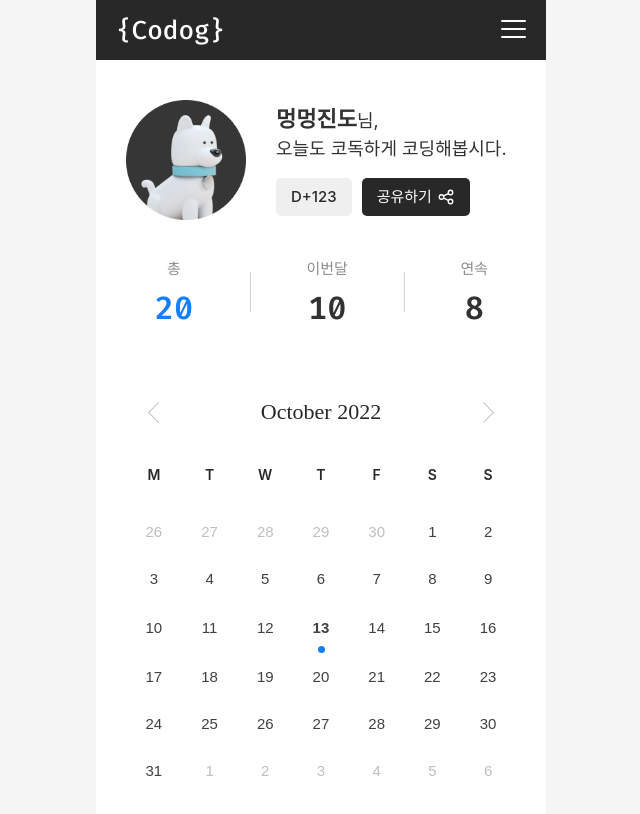
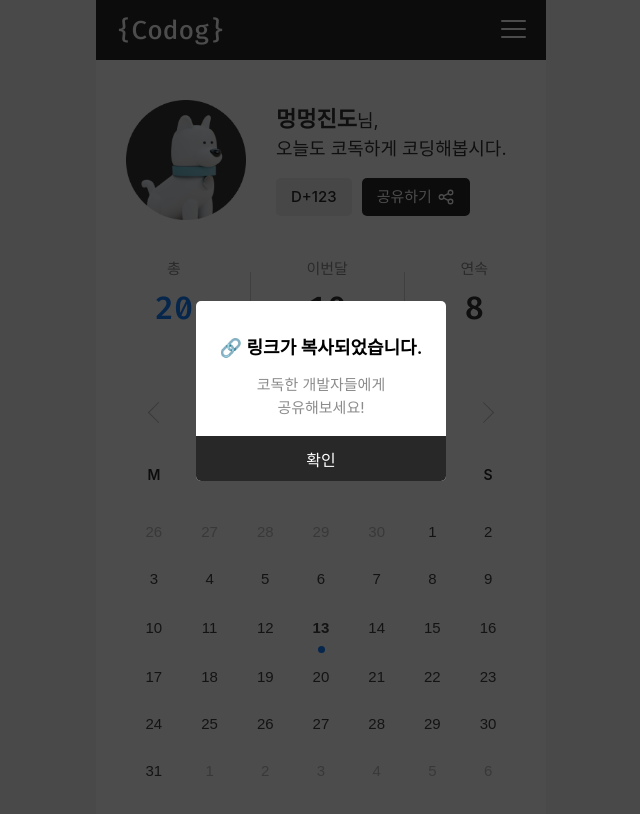
Before and after one commit to firstcommit23/codog-front, a Next.js app: page / in a window 1280 px wide. Shown: the top 814 px of the page, without its empty margins (319-959 px from the left). Built offline with nearby package versions, Linux system fonts and the light colour scheme; a web font is replaced by a local one; what emotion-reset would draw is missing.

Commit message:
[feat] 모달 레이아웃 추가

```diff
--- a/components/Layout/DefaultLayout.tsx
+++ b/components/Layout/DefaultLayout.tsx
@@ -3,6 +3,7 @@ import Header from '@/components/Header';
 // import Menu from '@/components/Menu';
 import React from 'react';
 import { Common } from '@/styles/common';
+import Modal from '@/components/Modal';
 
 interface Props {
   children: React.ReactNode;
@@ -12,6 +13,7 @@ const DefaultLayout = ({ children }: Props) => {
   return (
     <Wrapper>
       {/* <Menu /> */}
+      <Modal></Modal>
       <Header />
       <Container>{children}</Container>
     </Wrapper>
--- /dev/null
+++ b/components/Modal/index.tsx
@@ -0,0 +1,68 @@
+import styled from "@emotion/styled";
+
+const Modal = () => {
+    return (
+        <Container>
+            <ModalWrapper>
+                <Text>🔗 링크가 복사되었습니다.</Text>
+                <SubText>코독한 개발자들에게 <br/> 공유해보세요!</SubText>
+                <ConfirmButton>확인</ConfirmButton>
+            </ModalWrapper>
+        </Container>
+    );
+}
+
+export default Modal;
+
+const Container = styled.div`
+    background-color:rgba(0, 0, 0, 0.7);
+    width: 100%;
+    height: 100%;
+    position: absolute;
+    z-index: 100;
+    display: flex;
+    justify-content: center;
+`;
+
+const ModalWrapper = styled.div`
+    background-color: white;
+    width: 250px;
+    height: 180px;
+    border-radius: 5px;
+    display:flex;
+    flex-direction: column;
+    justify-content: center;
+    align-items: center;
+    position: relative;
+    top: 35%;
+`;
+
+const Text = styled.div`
+    font-size: 18px;
+    font-weight: 600;
+`;
+
+const SubText = styled.div`
+    font-size: 15px;
+    text-align: center;
+    color: #8C8C8C;
+    line-height: 1.5;
+    margin: 15px 0 30px 0;
+`;
+
+const ConfirmButton = styled.button`
+    font-size: 16px;
+    color: white;
+    background-color: #282828;
+    border: 0;
+    border-bottom-left-radius: 5px;
+    border-bottom-right-radius: 5px;
+    position: absolute;
+    bottom:0;
+    width: 100%;
+    height: 45px;
+
+    &:hover{
+        cursor:pointer;
+    }
+`;
```
